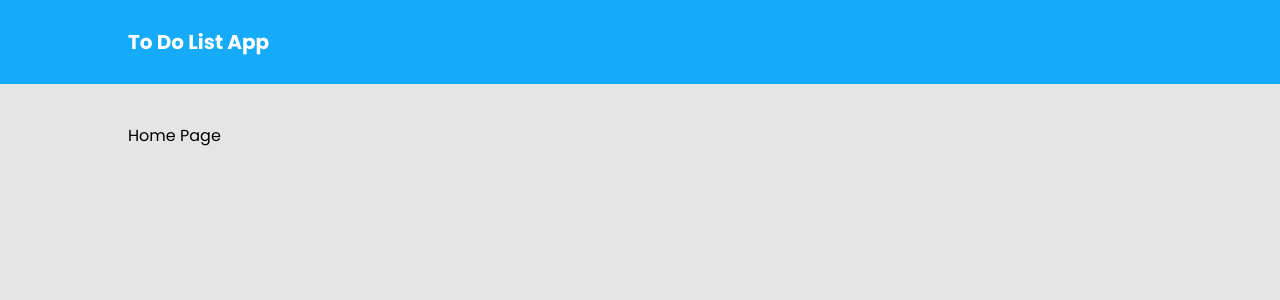
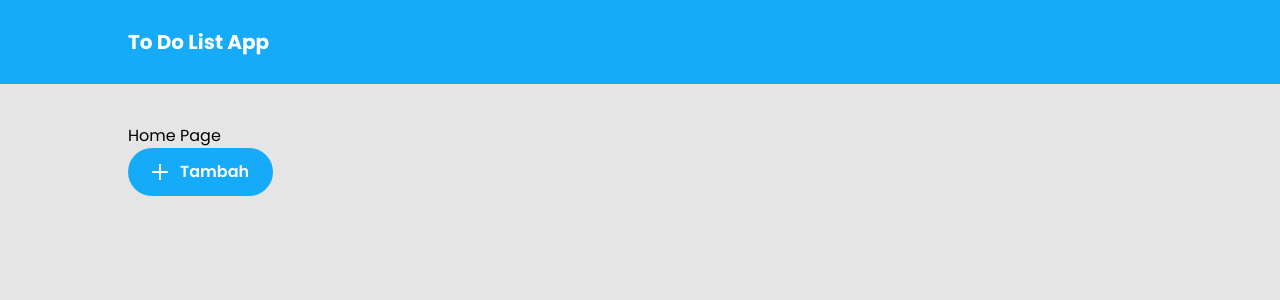
Before and after one commit to fikrialwan/todolist, a React (Create React App) app: page / in a window 1280 px wide. Shown: the top 300 px of the page. Built offline with nearby package versions, Linux system fonts and the light colour scheme.

Commit message:
feat: add button tambah component

```diff
--- /dev/null
+++ b/src/component/ui/buttons/add-button.tsx
@@ -0,0 +1,16 @@
+import { PluxIcon } from "../icons";
+
+interface Props {
+  onClick: () => void;
+}
+
+export const AddButton = ({ onClick }: Props) => {
+  return (
+    <button
+      onClick={onClick}
+      className="flex py-3 px-5  bg-custom-blue gap-2 rounded-full items-center"
+    >
+      <PluxIcon /> <span className="text-white font-semibold mr-1">Tambah</span>
+    </button>
+  );
+};
--- /dev/null
+++ b/src/component/ui/buttons/index.ts
@@ -0,0 +1 @@
+export * from "./add-button";
--- /dev/null
+++ b/src/component/ui/icons/index.ts
@@ -0,0 +1 @@
+export * from "./plus-icon";
--- /dev/null
+++ b/src/component/ui/icons/plus-icon.tsx
@@ -0,0 +1,34 @@
+import { ComponentProps } from "react";
+
+export const PluxIcon = ({
+  width = "24",
+  height = "24",
+  fill = "white",
+  ...props
+}: ComponentProps<"svg">) => {
+  return (
+    <svg
+      width={width}
+      height={height}
+      viewBox="0 0 24 24"
+      fill="none"
+      xmlns="http://www.w3.org/2000/svg"
+      {...props}
+    >
+      <path
+        d="M12 4.99988V18.9999"
+        stroke={fill}
+        strokeWidth="2"
+        strokeLinecap="square"
+        strokeLinejoin="round"
+      />
+      <path
+        d="M5 12H19"
+        stroke={fill}
+        strokeWidth="2"
+        strokeLinecap="square"
+        strokeLinejoin="round"
+      />
+    </svg>
+  );
+};
--- /dev/null
+++ b/src/component/ui/index.ts
@@ -0,0 +1,2 @@
+export * from "./buttons";
+export * from "./icons";
--- a/src/pages/home.tsx
+++ b/src/pages/home.tsx
@@ -1,3 +1,9 @@
+import { AddButton } from "../component/ui";
+
 export const Home = () => {
-  return <div>Home Page</div>;
+  return (
+    <div>
+      Home Page <AddButton onClick={() => {}} />
+    </div>
+  );
 };
```
